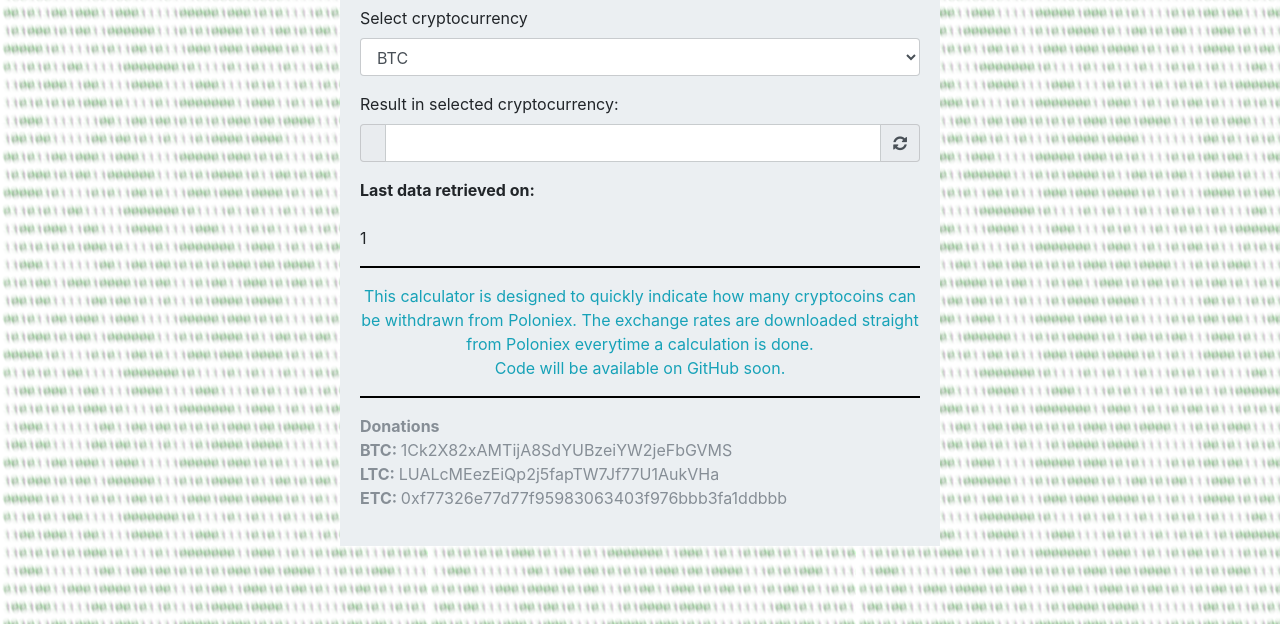
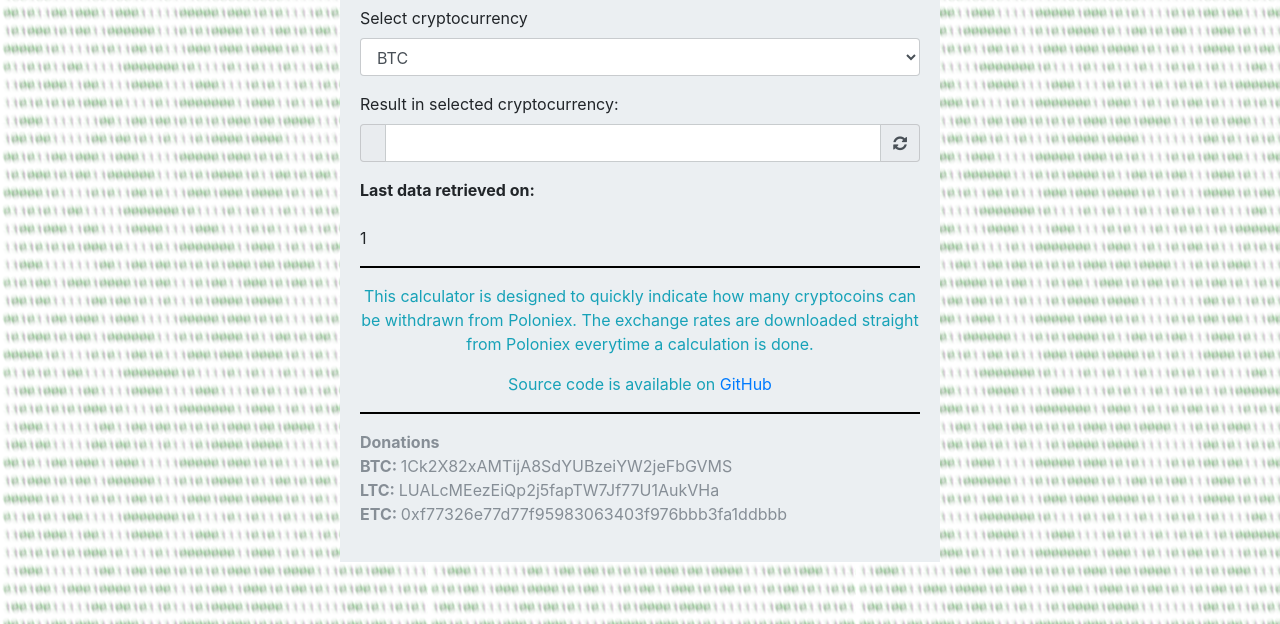
Before and after one commit to maartenn/polowithdrawal, a plain HTML site: page index.html in a window 1280 px wide. Shown: the part 176-800 px from the top of the page. Drawn offline with nearby package versions, Linux system fonts and the light colour scheme; no server answers; a script that the page names is missing.

Commit message:
added github repo reference

```diff
--- a/index.html
+++ b/index.html
@@ -49,8 +49,10 @@
 			<p class="text-info text-center">
 				This calculator is designed to quickly indicate how many cryptocoins
 				can be withdrawn from Poloniex. The exchange rates are downloaded
-				straight from Poloniex everytime a calculation is done. <br>
-				Code will be available on GitHub soon.
+				straight from Poloniex everytime a calculation is done.
+			</p>
+			<p class="text-info text-center">
+				Source code is available on <a href="https://github.com/maartenn/polowithdrawal">GitHub</a>
 			</p>
 		</div>
 		<hr class="hr" />
```
